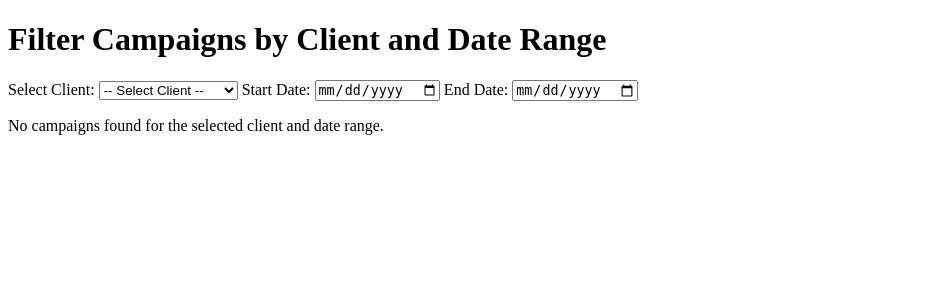
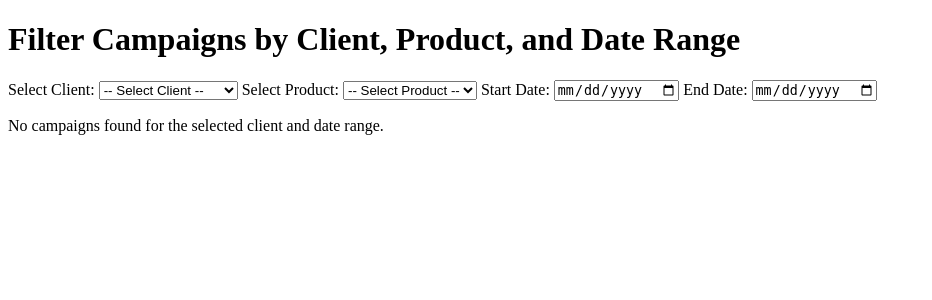
Before and after one commit to ChristopherChari/PrecisionTracker, a Django app: page / in a window 1280 px wide. Shown: the top 300 px of the page, without its empty margins (0-932 px from the left). Run offline with Django 5.2, Linux system fonts and the light colour scheme; data comes from the database, SQL or seed files in the repository; both versions use the stored data as it was after the commit.

Commit message:
added product filter to home page

```diff
--- a/precisiontracker/CampaignTracker/templates/CampaignTracker/filter_campaigns.html
+++ b/precisiontracker/CampaignTracker/templates/CampaignTracker/filter_campaigns.html
@@ -6,23 +6,52 @@
     <title>Filter Campaigns</title>
     <script src="https://code.jquery.com/jquery-3.6.0.min.js"></script>
     <script>
-        $(document).ready(function() {
+        $(document).ready(function () {
             function updateCampaignList() {
                 $.ajax({
                     url: "{% url 'home' %}",
                     data: $('#filter-form').serialize(),
-                    success: function(data) {
-                        $('#campaign-list').html(data.html);
+                    success: function (data) {
+                        $('#campaign-list').html(data.html);  // Update the campaign list dynamically
                     }
                 });
             }
 
-            // Trigger AJAX when client or date changes
-            $('#client, #start_date, #end_date').on('change', function() {
+            function updateProductDropdown(client_id) {
+                $.ajax({
+                    url: "{% url 'get_products_for_client' %}",
+                    data: { client_id: client_id },
+                    success: function (data) {
+                        let productSelect = $('#product');
+                        productSelect.empty();  // Clear previous options
+                        productSelect.append('<option value="">-- Select Product --</option>');
+                        data.products.forEach(function (product) {
+                            productSelect.append('<option value="' + product + '">' + product + '</option>');
+                        });
+                    }
+                });
+            }
+
+            // Update products when client changes
+            $('#client').on('change', function () {
+                let client_id = $(this).val();
+                if (client_id) {
+                    updateProductDropdown(client_id);  // Populate product dropdown when client changes
+                    updateCampaignList();  // Automatically update the campaign list when the client changes
+                } else {
+                    $('#product').empty().append('<option value="">-- Select Product --</option>');  // Ensure product dropdown is empty if no client is selected
+                }
+            });
+
+            // Trigger AJAX when product, start_date, or end_date changes
+            $('#product, #start_date, #end_date').on('change', function () {
                 updateCampaignList();
             });
 
             // Auto-submit form on page load if values are already set
+            if ($('#client').val()) {
+                updateProductDropdown($('#client').val());  // Load products if a client is pre-selected
+            }
             if ($('#client').val() || $('#start_date').val() || $('#end_date').val()) {
                 updateCampaignList();
             }
@@ -30,25 +59,27 @@
     </script>
 </head>
 <body>
-    <h1>Filter Campaigns by Client and Date Range</h1>
-
-    <!-- The form for filtering -->
+    <h1>Filter Campaigns by Client, Product, and Date Range</h1>
     <form id="filter-form" method="get">
         <label for="client">Select Client:</label>
-        <select name="client" id="client" required>
+        <select name="client" id="client">
             <option value="">-- Select Client --</option>
             {% for client in clients %}
-                <option value="{{ client.id }}" {% if client.id == selected_client %}selected{% endif %}>
-                    {{ client.name }}
-                </option>
+                <option value="{{ client.id }}" {% if client.id == selected_client %}selected{% endif %}>{{ client.name }}</option>
             {% endfor %}
         </select>
 
+        <label for="product">Select Product:</label>
+        <select name="product" id="product">
+            <option value="">-- Select Product --</option>
+            <!-- Product options will be populated dynamically via AJAX -->
+        </select>
+
         <label for="start_date">Start Date:</label>
-        <input type="date" name="start_date" id="start_date" value="{{ selected_start_date }}" required>
+        <input type="date" name="start_date" id="start_date" value="{{ selected_start_date }}">
 
         <label for="end_date">End Date:</label>
-        <input type="date" name="end_date" id="end_date" value="{{ selected_end_date }}" required>
+        <input type="date" name="end_date" id="end_date" value="{{ selected_end_date }}">
     </form>
 
     <!-- This div will be dynamically updated with the campaigns -->
--- /dev/null
+++ b/precisiontracker/CampaignTracker/templates/CampaignTracker/product_dropdown.html
@@ -0,0 +1,6 @@
+<select name="product" id="product">
+    <option value="">-- Select Product --</option>
+    {% for product in products %}
+        <option value="{{ product }}" {% if product == selected_product %}selected{% endif %}>{{ product }}</option>
+    {% endfor %}
+</select>
--- a/precisiontracker/CampaignTracker/urls.py
+++ b/precisiontracker/CampaignTracker/urls.py
@@ -6,6 +6,7 @@ from .views import filter_campaigns,  map_campaign_name
 urlpatterns = [
     path('upload/', views.upload_campaign_report, name='upload_campaign_report'),
     path('', filter_campaigns, name='home'),
+    path('get-products/', views.get_products_for_client, name='get_products_for_client'),
     path('map-campaign-name/', map_campaign_name, name='map_campaign_name')
     # Add other URL patterns as needed
 ]
--- a/precisiontracker/CampaignTracker/views.py
+++ b/precisiontracker/CampaignTracker/views.py
@@ -13,15 +13,35 @@ from .forms import CampaignNameMappingForm
 from django.http import JsonResponse
 from django.template.loader import render_to_string
 
+from django.http import JsonResponse
+from .models import Campaign
+
+def get_products_for_client(request):
+    client_id = request.GET.get('client_id')
+    products = []
+
+    if client_id:
+        # Filter distinct products based on client campaigns
+        campaigns = Campaign.objects.filter(client_id=client_id).values_list('product', flat=True).distinct()
+        products = list(campaigns)
+
+    return JsonResponse({'products': products})
+
 def filter_campaigns(request):
     clients = Client.objects.all()
+    products = []
     campaigns_by_type = {}
+
     client_id = request.GET.get('client', request.session.get('selected_client'))
+    product = request.GET.get('product', request.session.get('selected_product'))
     start_date = request.GET.get('start_date', request.session.get('selected_start_date'))
     end_date = request.GET.get('end_date', request.session.get('selected_end_date'))
 
+    # Save selected client, product, start date, and end date in session for persistence
     if client_id:
         request.session['selected_client'] = client_id
+    if product:
+        request.session['selected_product'] = product
     if start_date:
         request.session['selected_start_date'] = start_date
     if end_date:
@@ -29,7 +49,16 @@ def filter_campaigns(request):
 
     if client_id and start_date and end_date:
         client = get_object_or_404(Client, id=client_id)
-        campaigns = Campaign.objects.filter(client=client, start_date__gte=start_date, end_date__lte=end_date)
+        # Filter campaigns by client and date range
+        campaigns = Campaign.objects.filter(
+            client=client,
+            start_date__gte=start_date,
+            end_date__lte=end_date
+        )
+
+        # If a product is selected, filter campaigns further by product
+        if product:
+            campaigns = campaigns.filter(product=product)
 
         for campaign in campaigns:
             campaign_type = campaign.campaign_type
@@ -55,7 +84,8 @@ def filter_campaigns(request):
                 data['total_ctr'] = (data['total_clicks'] / data['total_impressions']) * 100 if data['total_impressions'] > 0 else 0
                 data['total_cpc'] = data['total_spend'] / data['total_clicks'] if data['total_clicks'] > 0 else 0
 
-    if request.headers.get('x-requested-with') == 'XMLHttpRequest':  # Check if request is AJAX
+    # Render the page via AJAX if it's an AJAX request
+    if request.headers.get('x-requested-with') == 'XMLHttpRequest':
         rendered_campaigns = render_to_string('CampaignTracker/campaign_list.html', {
             'campaigns_by_type': campaigns_by_type,
         })
@@ -63,14 +93,15 @@ def filter_campaigns(request):
             'html': rendered_campaigns,
         })
 
+    # Normal render
     return render(request, 'CampaignTracker/filter_campaigns.html', {
         'clients': clients,
         'campaigns_by_type': campaigns_by_type,
         'selected_client': client_id,
+        'selected_product': product,
         'selected_start_date': start_date,
         'selected_end_date': end_date,
     })
-
 
 from django.shortcuts import redirect, get_object_or_404
 from .models import Campaign
```
Also changed, not shown: precisiontracker/db.sqlite3.
